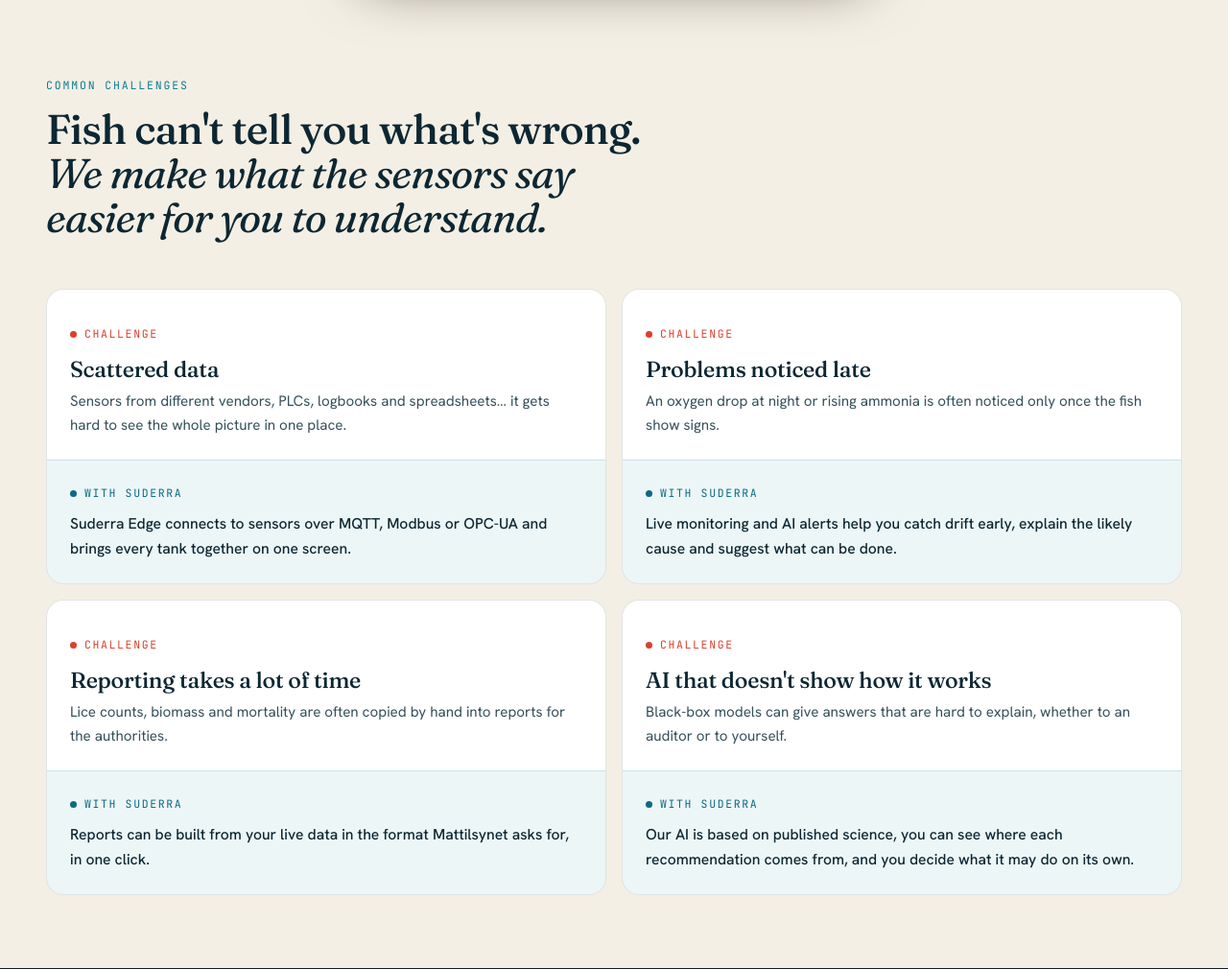
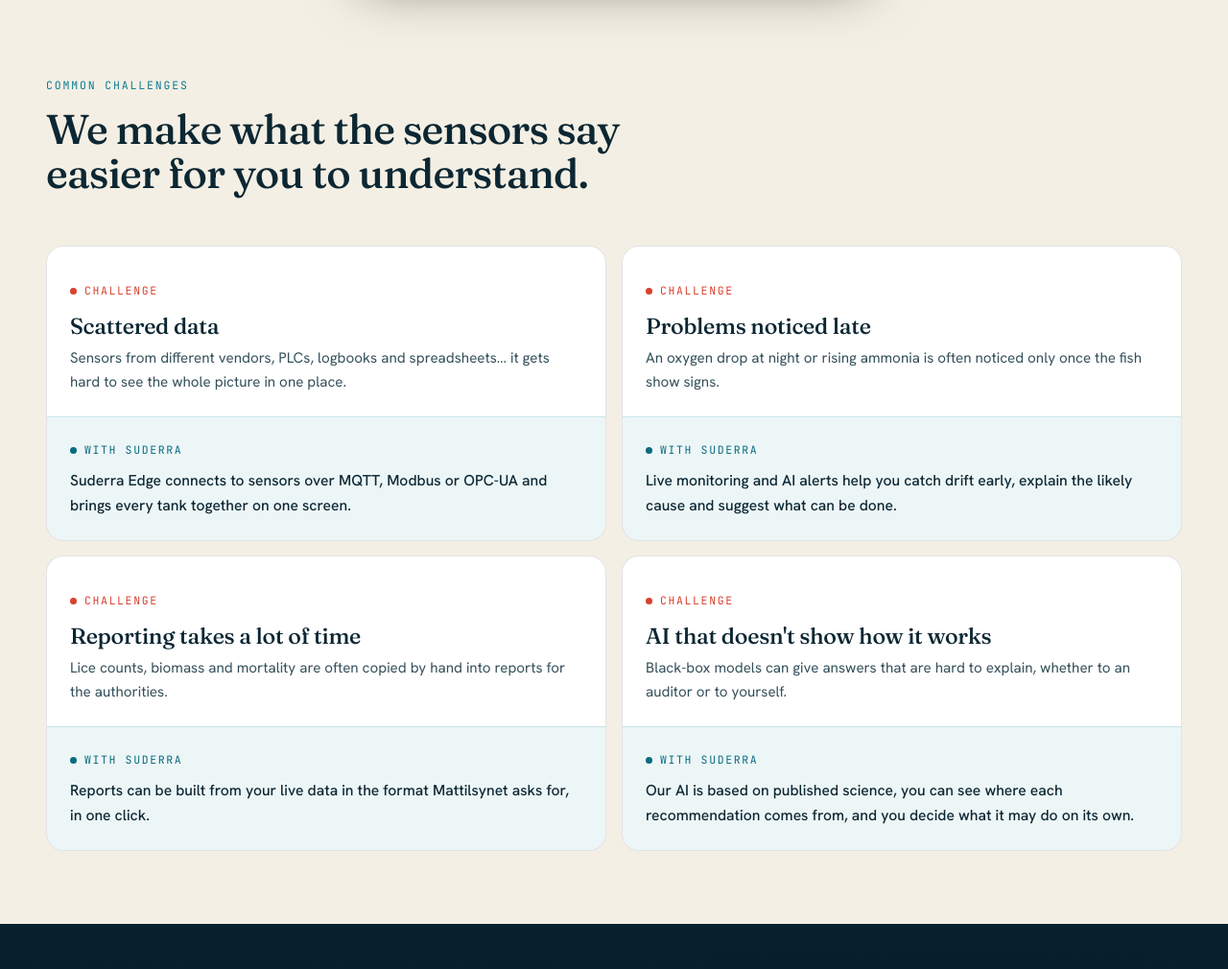
Before and after one commit to Okan-wqm/suderra-website, a Django app: page /en/ in a window 1280 px wide. Shown: the part 813-1823 px from the top of the page at 96% size. Run offline with Django 5.2, Linux system fonts and the light colour scheme; data comes from the database, SQL or seed files in the repository.

Commit message:
Home challenges heading: drop the first line
- Remove "Balıklar derdini söyleyemez." (and its en/no/ar versions); the
  heading is now the single line "Sensörlerin söylediklerini sizin için
  daha anlaşılır kılıyoruz."
- Drop the now unused msgid from the tr, no and ar catalogs
- Recompile django.mo

Co-Authored-By: Claude Sonnet 5.5 <noreply@anthropic.com>
Claude-Session: https://claude.ai/code/session_01FhEYwKzHumwamoj1hD3J24

```diff
--- a/webapp/templates/index.html
+++ b/webapp/templates/index.html
@@ -46,7 +46,7 @@
   <div class="container">
     <header class="sec-head reveal">
       <span class="sec-tag">{% trans "Common challenges" %}</span>
-      <h2 class="sec-title">{% trans "Fish can't tell you what's wrong." %} <em class="serif">{% trans "We make what the sensors say easier for you to understand." %}</em></h2>
+      <h2 class="sec-title">{% trans "We make what the sensors say easier for you to understand." %}</h2>
     </header>
     <div class="ps-grid">
       <article class="ps-card reveal" style="--i:0">
```
Also changed, not shown: locale/ar/LC_MESSAGES/django.po, locale/no/LC_MESSAGES/django.po, locale/tr/LC_MESSAGES/django.po, 3 other files.
